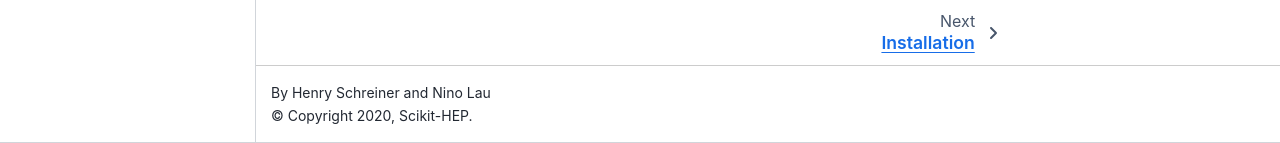
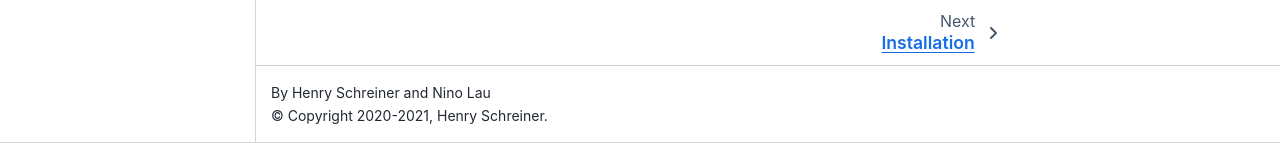
Before and after one commit to scikit-hep/hist, a Sphinx documentation site: the page built from docs/index.rst, in a window 1280 px wide and 1289 px high. Shown: the part 1146-1289 px from the top of the window. Built offline with Sphinx 7.4.7 and the Sphinx Book theme 1.1.4, drawn with Linux system fonts in a browser that asks for light colours; pages that are not in the unit, such as notebooks, are missing from menus.

Commit message:
docs: include version (#185)

```diff
--- a/docs/conf.py
+++ b/docs/conf.py
@@ -9,11 +9,14 @@
 
 from typing import List
 
+from pkg_resources import get_distribution
+
 # -- Project information -----------------------------------------------------
 
 project = "Hist"
-copyright = "2020, Scikit-HEP"
+copyright = "2020-2021, Henry Schreiner"
 author = "Henry Schreiner and Nino Lau"
+version = get_distribution("hist").version
 
 
 # -- General configuration ---------------------------------------------------
@@ -47,7 +50,7 @@
 
 # Config for the Sphinx book
 
-html_baseurl = "https://boost-histogram.readthedocs.io/en/latest/"
+html_baseurl = "https://hist.readthedocs.io/en/latest/"
 
 html_theme_options = {
     "home_page_in_toc": True,
@@ -66,7 +69,7 @@
 # -- Options for Notebook input ----------------------------------------------
 
 html_logo = "_images/histlogo.png"
-html_title = "Hist docs"
+html_title = f"Hist {version}"
 
 nbsphinx_execute = "auto"  # auto, never
 
```
